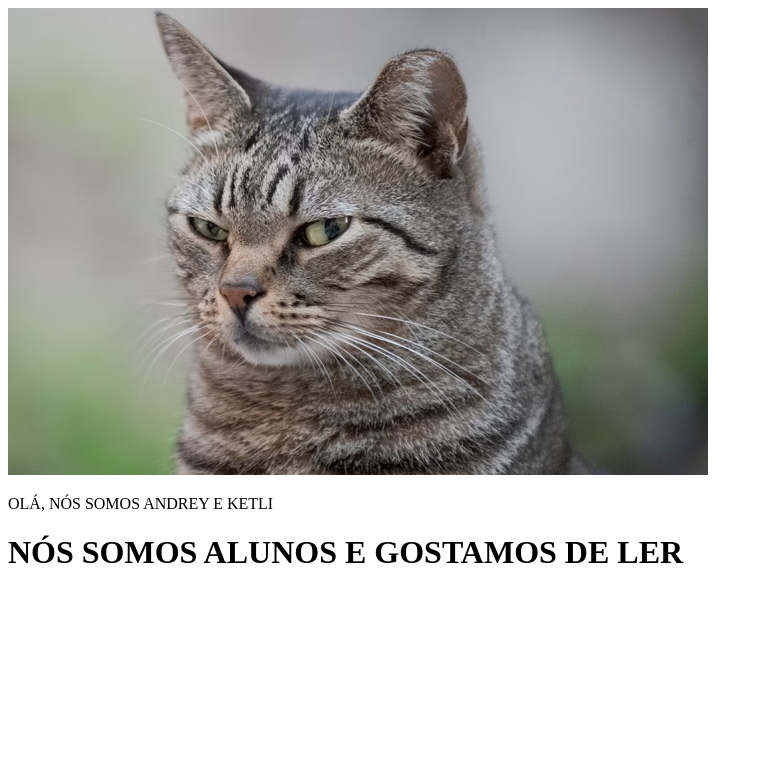
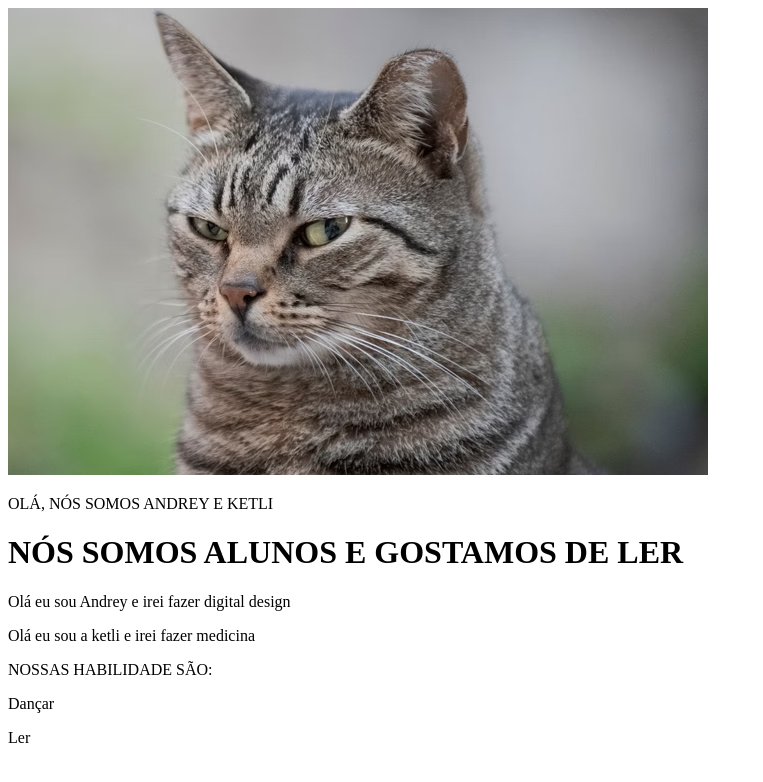
Before and after one commit to Emo270/site2C, a plain HTML site: page index.html in a window 1280 px wide. Shown: the whole page, without its empty margins (0-763 px from the left). Drawn offline with Linux system fonts and the light colour scheme.

Commit message:
AULA 2304

```diff
--- a/index.html
+++ b/index.html
@@ -6,10 +6,21 @@
     <title>PORTFOLIO ANDREY</title>
 </head>
 <body>
+ <header class="container">
 
 <img src="img/fotoprojeto.avif">
 <p>OLÁ, NÓS SOMOS ANDREY E KETLI</p>
 <H1>NÓS SOMOS ALUNOS E GOSTAMOS DE LER</H1>
+<p>Olá eu sou Andrey e irei fazer digital design</p>
+<p>Olá eu sou a ketli e irei fazer medicina</p>
+<p>NOSSAS HABILIDADE SÃO: </p>
+<div>
+<p>Dançar</p>
+<p>Ler</p>
 
+</div>
+
+
+</header>
 </body>
 </html>
```
